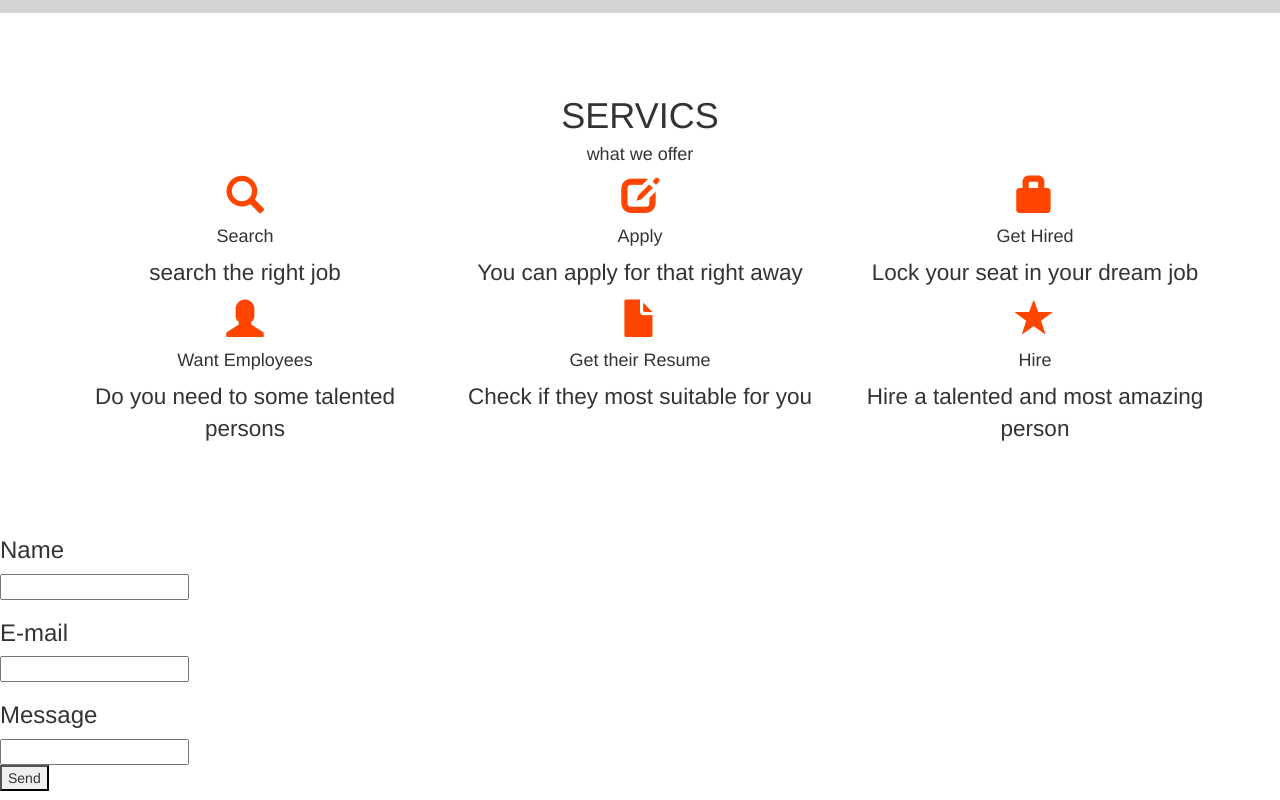
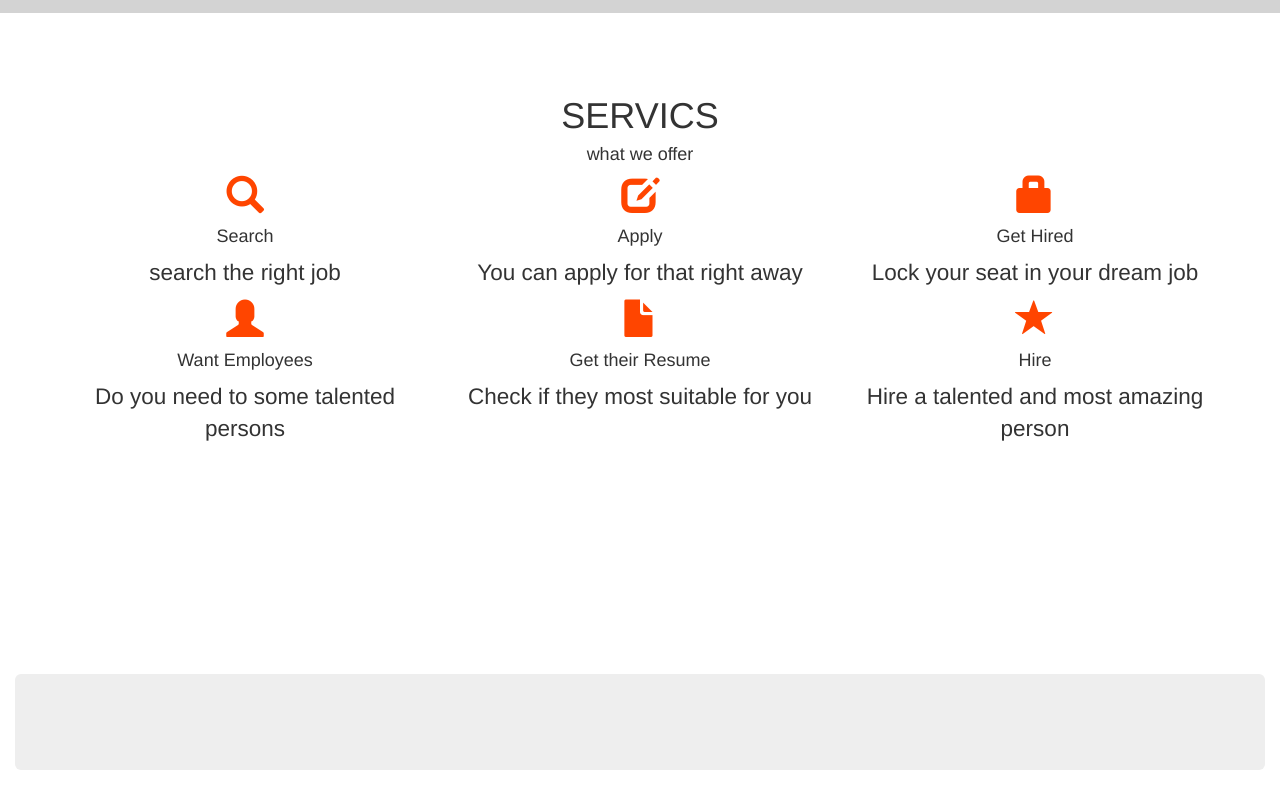
Before and after one commit to ptech12/onlinejobportal, a React (Create React App) app in the folder client/: page / in a window 1280 px wide. Shown: the part 1447-2247 px from the top of the page. Built offline with nearby package versions, Linux system fonts and the light colour scheme.

Commit message:
Making form contact styling

```diff
--- a/client/src/components/contact/Contact.js
+++ b/client/src/components/contact/Contact.js
@@ -1,6 +1,6 @@
 import React, { useState } from 'react'
 import axios from "axios"
-
+import { Jumbotron, Row, Col, Container, Button, Form, FormGroup, Label, Input, FormText } from "reactstrap"
 export default function Contact() {
     const [ sent, setSent ] = useState(false);
     const [text, setText] = useState("")
@@ -23,18 +23,28 @@ export default function Contact() {
 
     return (
         <div className="contact">
-           <form onSubmit={handleSend}>
-                <h3>Name</h3>
-                <input type="text" onChange={e => setName(e.target.value)} />
-                <br />
-                <h3>E-mail</h3>
-                <input type="email" onChange={e => setMail(e.target.value)}/>
-                <h3>Message</h3>
-                <input type="textarea" id="2" value={text} onChange={(e) => setText(e.target.value)} />
-                <br />
-                <button type="submit" >Send</button>
-            </form>
-            {sent ? alert('fone') : console.log("Wait") }
+            <Container fluid>
+                <Jumbotron fluid>
+                    <Col xs="6">
+
+                    </Col>
+                </Jumbotron>
+            </Container>
+
         </div>
+        // <div className="contact">
+        //    <form onSubmit={handleSend}>
+        //         <h3>Name</h3>
+        //         <input type="text" onChange={e => setName(e.target.value)} />
+        //         <br />
+        //         <h3>E-mail</h3>
+        //         <input type="email" onChange={e => setMail(e.target.value)}/>
+        //         <h3>Message</h3>
+        //         <input type="textarea" id="2" value={text} onChange={(e) => setText(e.target.value)} />
+        //         <br />
+        //         <button type="submit" >Send</button>
+        //     </form>
+        //     {sent ? alert('fone') : console.log("Wait") }
+        // </div>
     )
 }
```
Also changed, not shown: client/src/components/contact/style.css (added).
